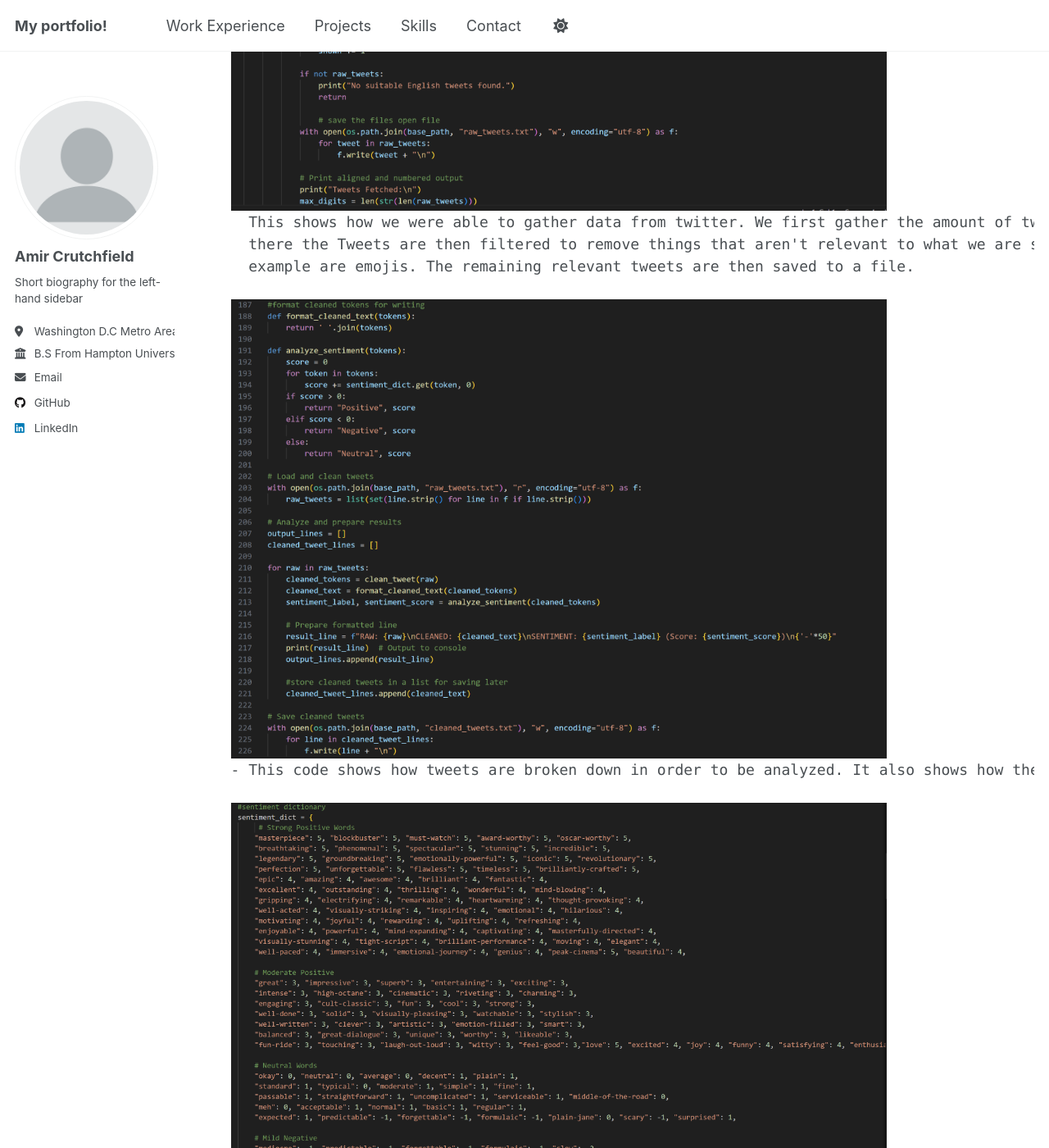
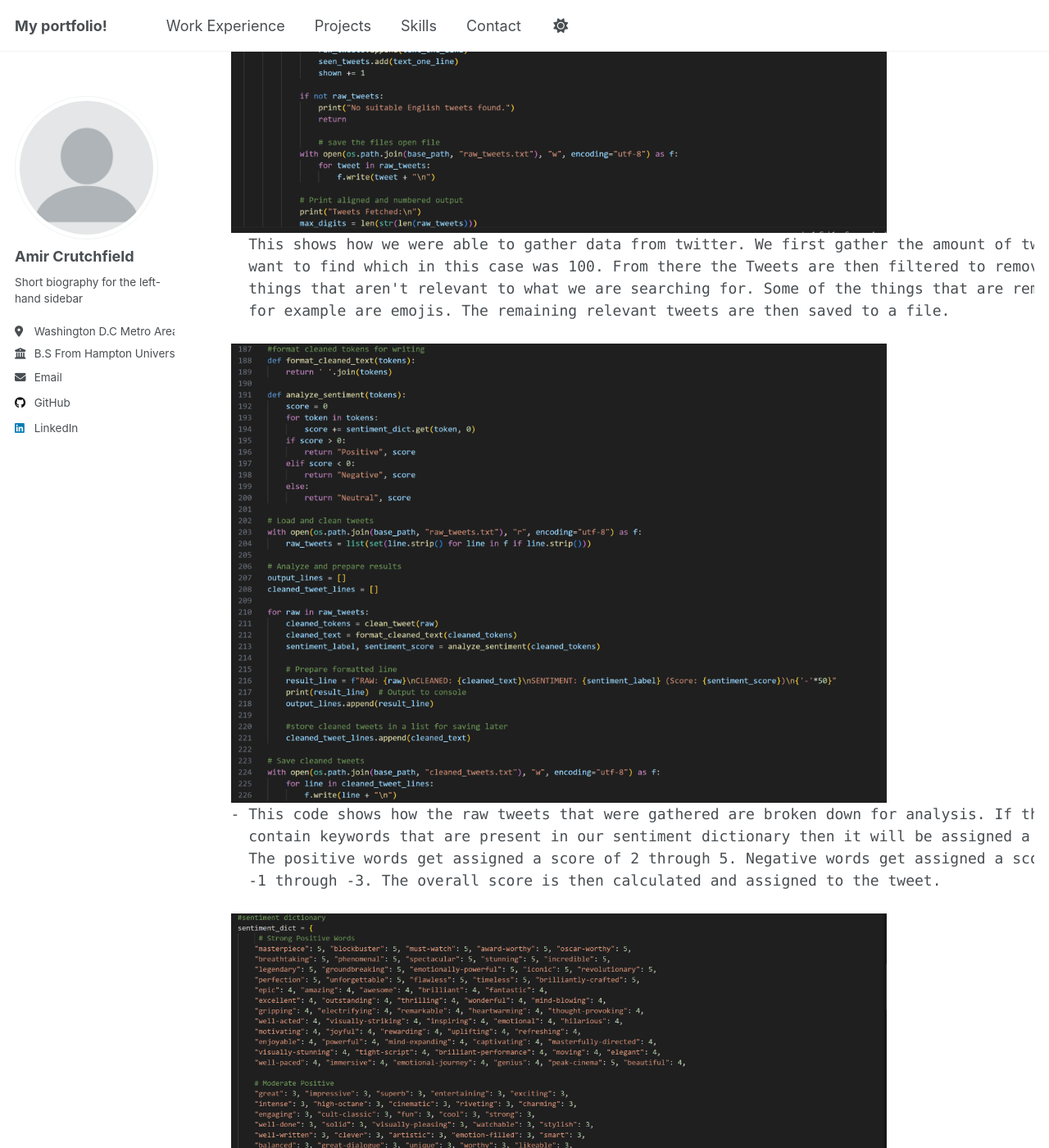
Before and after one commit to amirc42/amircportfolio, a Jekyll site: the page built from _pages/sentimentanalysisdetails.html, in a window 1280 px wide and 1400 px high, scrolled down 1390 px. Shown: the whole window at 82% size. Built offline with Jekyll 4.4.1, drawn with Linux system fonts in a browser that asks for light colours; a script that is not in the unit is left out; some of the changed text lies outside the part shown.

Commit message:
Update sentimentanalysisdetails.html

```diff
--- a/_pages/sentimentanalysisdetails.html
+++ b/_pages/sentimentanalysisdetails.html
@@ -14,30 +14,38 @@ author_profile: true
 </p></pre>
 <pre>
 <img src="https://raw.githubusercontent.com/amirc42/amircportfolio/refs/heads/master/images/twittersetup.png"  width="800" height="900">
-- This file shows some of the code for how we were able to connect to Twitter's API. In order to connect we needed to use the credentials provided to
-  us by Twitter such as the API key, secret key and various tokens.
+- This file shows some of the code for how we were able to connect to Twitter's API. In order to
+  connect we needed to use the credentials provided to us by Twitter such as the API key,
+  secret key and various tokens.
 
 <img src="https://raw.githubusercontent.com/amirc42/amircportfolio/refs/heads/master/images/fetchtweets.png "  width="800" height="900">
-  This shows how we were able to gather data from twitter. We first gather the amount of tweets we want to find which in this case was 100. From
-  there the Tweets are then filtered to remove things that aren't relevant to what we are searching for. Some of the things that are removed from
-  example are emojis. The remaining relevant tweets are then saved to a file.
+  This shows how we were able to gather data from twitter. We first gather the amount of tweets we
+  want to find which in this case was 100. From there the Tweets are then filtered to remove
+  things that aren't relevant to what we are searching for. Some of the things that are removed
+  for example are emojis. The remaining relevant tweets are then saved to a file.
 
 <img src="https://raw.githubusercontent.com/amirc42/amircportfolio/refs/heads/master/images/analyzesentiment.png "  width="800" height="900">
-- This code shows how tweets are broken down in order to be analyzed. It also shows how the scores are created.
+- This code shows how the raw tweets that were gathered are broken down for analysis. If the tweets
+  contain keywords that are present in our sentiment dictionary then it will be assigned a score.
+  The positive words get assigned a score of 2 through 5. Negative words get assigned a score of
+  -1 through -3. The overall score is then calculated and assigned to the tweet.
 
 <img src="https://raw.githubusercontent.com/amirc42/amircportfolio/refs/heads/master/images/sentimentanalysisdictionary.png"  width="800" height="900">
-- This code shows how extensive our sentiment dictionary is. This is the dictionary that we used in order to calculate the sentiment scores of
-  certain phrases.
+- This code shows the keywords that are within our sentiment dictionary. Some words are valued more
+  than others.
 
 <img src="https://raw.githubusercontent.com/amirc42/amircportfolio/refs/heads/master/images/sentimentanalysisgui.png"  width="800" height="900">
-- This code shows the backend for how part of our GUI works. This section in particular shows how our method to create new users within the program
-  works.
+- This code shows some of the backend for how part of our GUI works. This section in particular shows how
+  we created our sign up/log in feature. It allows users to create usernames and passwords that get saved
+  into the system.
 
    </pre>
 
 
-  <p>Future Works:
-  - Cutting down the time for the sentiment analysis action to function.</p>
+  <pre><p>Future Works:
+  - Cutting down the time for the sentiment analysis action to function.
+  - Adding more words to the sentiment dictionary.
+  - Letting users add their own words to the sentiment dictionary.</p></pre>
 
 {% include base_path %}
 
```
